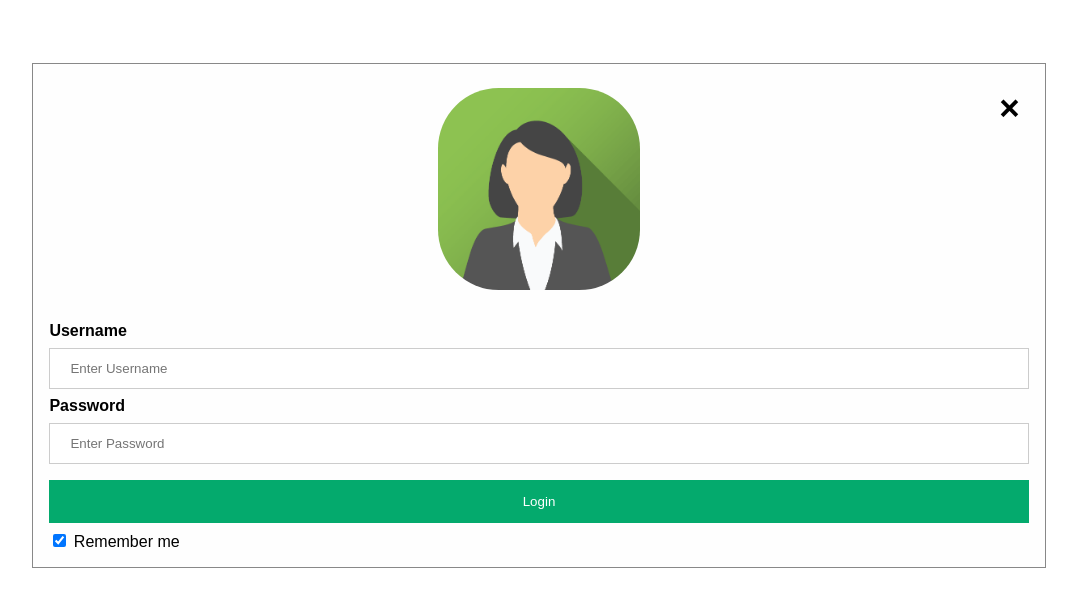
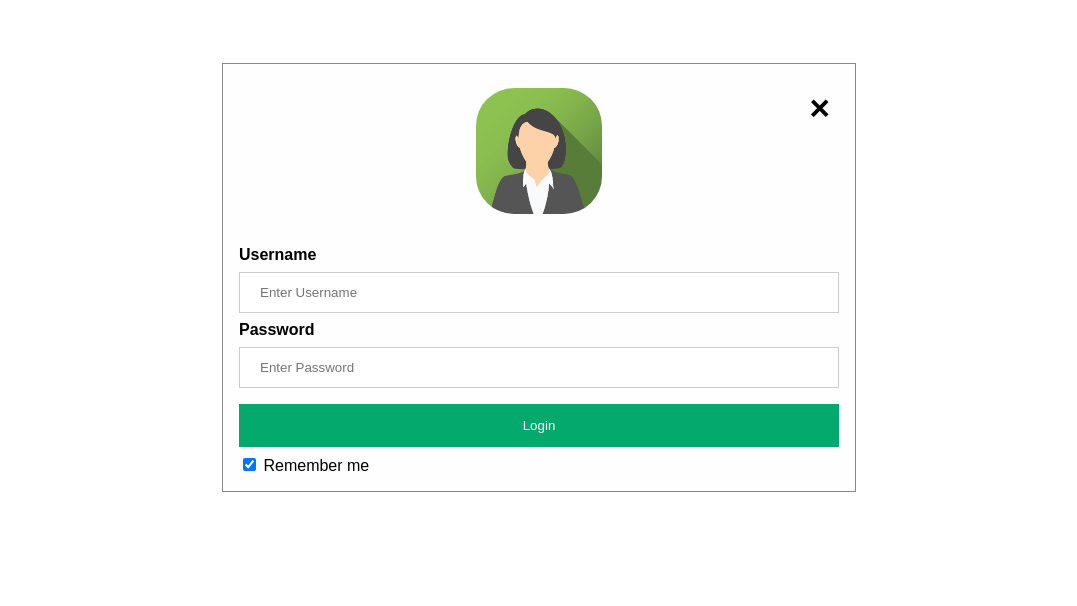
Before and after one commit to Partha-2000-Snp/2418-login, a plain HTML site: page index.html in a window 1280 px wide. Shown: the whole page, without its empty margins (101-1178 px from the left). Drawn offline with Linux system fonts and the light colour scheme.

Commit message:
corrected page width

```diff
--- a/index.html
+++ b/index.html
@@ -78,7 +78,7 @@ span.psw {
   background-color: #fefefe;
   margin: 5% auto 15% auto; /* 5% from the top, 15% from the bottom and centered */
   border: 1px solid #888;
-  width: 80%; /* Could be more or less, depending on screen size */
+  width: 50%; /* Adjusted width */
 }
 
 /* The Close Button (x) */
```
